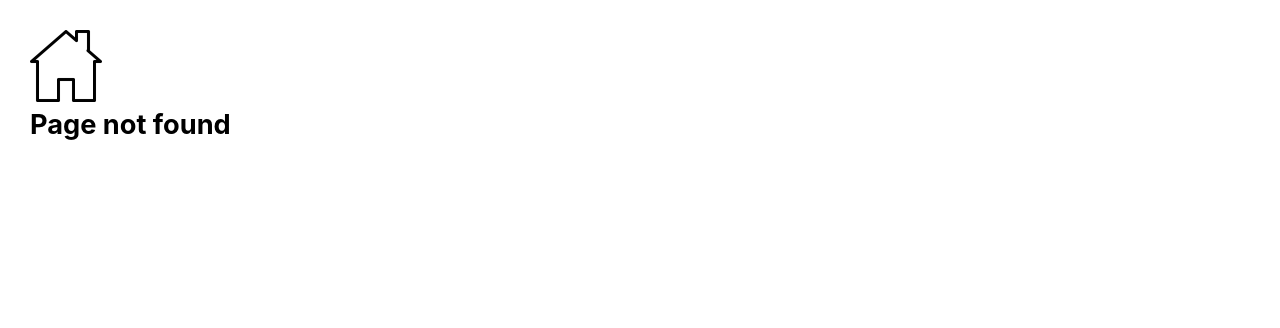
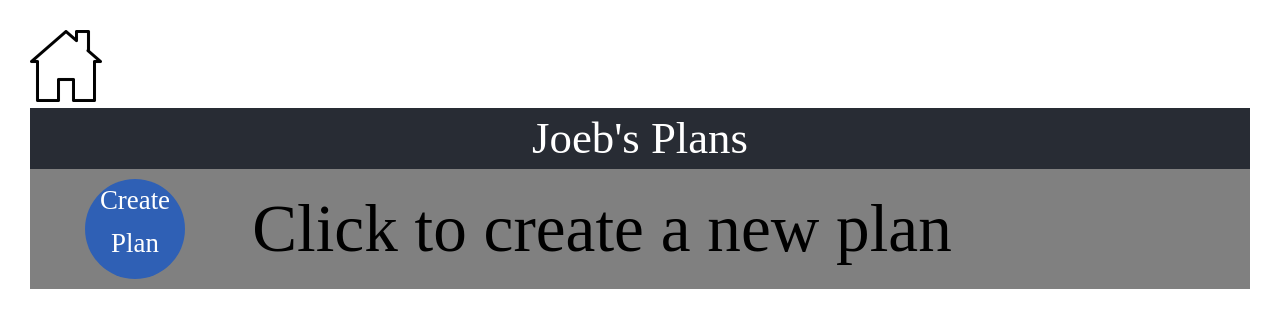
Before and after one commit to ramla199/CYF_Development-Planner, a React (Create React App) app in the folder client/: page /plan-editor in a window 1280 px wide. Before the commit this address had no page. Shown: the top 328 px of the page. Built offline with nearby package versions, Linux system fonts and the light colour scheme; no server answers.

Commit message:
Some changes

```diff
--- a/client/src/App.js
+++ b/client/src/App.js
@@ -16,10 +16,9 @@ import Messages from "./components/dashboard/Messages";
 import Message from "./components/dashboard/Message";
 import NewFeedback from "./components/dashboard/NewFeedback";
 import NewMessage from "./components/dashboard/NewMessage";
-/* DG
 import Plans from "./components/dashboard/Plans";
 import PlanEditor from "./components/dashboard/PlanEditor";
-*/
+
 
 function App() {
 /*
@@ -113,23 +112,26 @@ console.log(location);
 
   return (
     <>
-      <Navbar />
+      {location.pathname !== "/plans" && <Navbar />}
       <Routes>
         <Route path="/" element={<Home />} />
         <Route
           path="register"
-//        element={ <Register setAuth={setAuth} /> } />
-          element={ <Register setUsername={setUsername} /> } />
+          //        element={ <Register setAuth={setAuth} /> } />
+          element={<Register setUsername={setUsername} />}
+        />
         <Route
           exact
           path="login"
-//        element={ <Login setAuth={setAuth} /> } />
-          element={ <Login setUsername={setUsername}/> } />
+          //        element={ <Login setAuth={setAuth} /> } />
+          element={<Login setUsername={setUsername} />}
+        />
         <Route
           exact
           path="dashboard"
-//        element={ <Dashboard setAuth={setAuth} /> } />
-          element={ <Dashboard setUsername={setUsername} /> } />
+          //        element={ <Dashboard setAuth={setAuth} /> } />
+          element={<Dashboard setUsername={setUsername} />}
+        />
         <Route path="/" element={<Home />} />
         <Route path="*" element={<NoMatch />} />
         <Route path="dashboard" element={<Dashboard />} />
@@ -139,6 +141,8 @@ console.log(location);
         <Route path="files" element={<Files />} />
         <Route path="new-feedback" element={<NewFeedback />} />
         <Route path="new-message" element={<NewMessage />} />
+        <Route path="plans" element={<Plans />} />
+        <Route path="plan-editor" element={<PlanEditor />} />
       </Routes>
     </>
   );
--- /dev/null
+++ b/client/src/components/dashboard/DisplayListItem.js
@@ -0,0 +1,85 @@
+import React from "react";
+import { monthNames, PREAMBLE_SIZE } from "../../../src/data/constants.js";
+
+/*
+EG
+
+theIndex => 1
+theKey => 20230007114954 for 07 Jan 2023 11:49:54am
+preambleText => Hello World
+*/
+
+const DisplayListItem = ({ theIndex, theKey, preambleText, handleClick, deletePlan }) => {
+  let colourClass, theDateAndTime, thePreamble;
+
+  if (theIndex === 0) {
+    // This is the exception - this will display CREATE PLAN instead
+    return (
+      <div
+        className="main-menu-item"
+        onClick={(event) => handleClick(event, theIndex)}
+      >
+        <div className="main-menu-date datetime0-colour">
+          <>
+            <span className="line1">Create</span>
+            <span className="line2">Plan</span>
+          </>
+        </div>
+        <div className="new-plan-desc">Click to create a new plan</div>
+      </div>
+    );
+  } else {
+    [colourClass, theDateAndTime] = createDateDisplay(theIndex, theKey);
+    thePreamble = createPreamble(preambleText) + " ...";
+    colourClass += " main-menu-date";
+  }
+
+  return (
+    <>
+      <div
+        className="main-menu-item"
+        onClick={(event) => handleClick(event, theIndex, theKey)}
+      >
+        <div className={colourClass}>
+          <p className="date-and-time">{theDateAndTime}</p>
+        </div>
+        <div className="main-menu-description">{thePreamble}</div>
+      </div>
+      <button className={"delete-button"}
+              onClick={() => deletePlan(theIndex)}>Delete</button>
+    </>
+  );
+};
+
+function createDateDisplay(index, eachKey) {
+  // 01234567890123
+  // YYYYMMDDHHMMSS
+
+  const displayTimeStamp =
+    `${eachKey.slice(6, 8)} ${monthNames[+eachKey.slice(4, 6)]} ${eachKey.slice(
+      0,
+      4
+    )} ` +
+    `${eachKey.slice(8, 10)}:${eachKey.slice(10, 12)}:${eachKey.slice(12, 14)}`;
+  const theClassName = "datetime" + (index % 4) + "-colour";
+  return [theClassName, displayTimeStamp];
+}
+
+function createPreamble(preambleTextArray) {
+  let result = "";
+  for (let i = 0; i < preambleTextArray.length; i++) {
+    result += preambleTextArray[i];
+    if (result.length > PREAMBLE_SIZE) {
+      break;
+    }
+  }
+  return result.slice(0, PREAMBLE_SIZE) + ` TESTING 123 JDNFKF DJJFE
+  DBFJDNKJ#FKDLK
+  FKKFJGK
+  KFJFDKGKL#LKDFKFKJKMD,
+  FKGKFJKDK
+
+  FLJGFKKFK`;
+}
+
+export default DisplayListItem;
--- /dev/null
+++ b/client/src/components/dashboard/PlanEditor.js
@@ -0,0 +1,88 @@
+import React, { useState, useEffect } from "react";
+import { useNavigate } from "react-router-dom";
+import DisplayListItem from "./DisplayListItem";
+import "../../../src/styles.css";
+
+function Plans() {
+  const [allPlansFetched, setAllPlansFetched] = useState([]);
+  const [planSelected, setPlanSelected] = useState(null);
+  const navigate = useNavigate();
+
+  const theUserName = "joeb";
+
+  const getPlans = async () => {
+    try {
+      const response = await fetch("http://localhost:4000/plans/joeb");
+      const jsonData = await response.json();
+      console.log(jsonData);
+      setAllPlansFetched(jsonData);
+    } catch (err) {
+      console.error(err.plan);
+    }
+  };
+
+  const handleClick = (event, theIndex, theKey = null) => {
+    //  setSelectedRecordInfo({ theIndex: theIndex, theKey: theKey });
+    //  setStage(2); // Second Stage: Allow User to enter/edit plan
+    console.log(event);
+    console.log(theIndex, theKey);
+    setPlanSelected({
+      theIndex: theIndex,
+      theKey: theKey,
+      theUserName: theUserName,
+    });
+  };
+
+  useEffect(() => {
+    getPlans();
+  }, []);
+
+  useEffect(() => {
+    setAllPlansFetched(allPlansFetched);
+  }, [allPlansFetched]);
+
+  useEffect(() => {
+    if (planSelected) {
+      navigate(-1);
+    }
+  }, [planSelected, navigate]);
+
+  const keysArray = [];
+  const preambleTextArray = [];
+  allPlansFetched.forEach((element, index) => {
+    keysArray.push(element.amended_timestamp.replace(/:/g, "")); // YYYYMMDDHHMMSS
+    preambleTextArray.push(element.preamble);
+  });
+
+  // Create a 'dummy' record for the NEW RECORD OPTION
+  keysArray.unshift(0);
+  preambleTextArray.unshift("Click to create a new plan.");
+
+  const orderedList = (
+    <ol className="main-menu-items">
+      {keysArray.map((eachKey, index) => {
+        return (
+          <li className="main-menu-item-container" key={eachKey}>
+            <DisplayListItem
+              theIndex={index}
+              theKey={eachKey}
+              preambleText={preambleTextArray[index]}
+              handleClick={handleClick}
+            />
+          </li>
+        );
+      })}
+    </ol>
+  );
+
+  return (
+    <>
+      <div className="username-header">{theUserName}</div>
+      <div className="main-menu-container">
+        <div className="main-menu">{orderedList}</div>
+      </div>
+    </>
+  );
+}
+
+export default Plans;
--- /dev/null
+++ b/client/src/components/dashboard/Plans.js
@@ -0,0 +1,118 @@
+import React, { useState, useEffect } from "react";
+import { useNavigate } from "react-router-dom";
+import DisplayListItem from "./DisplayListItem";
+import "../../../src/styles.css";
+
+function Plans() {
+  const [allPlansFetched, setAllPlansFetched] = useState([]);
+  const [planSelected, setPlanSelected] = useState(null);
+  const navigate = useNavigate();
+
+  const theUserName = "joeb";
+
+  const getPlans = async () => {
+    try {
+      const response = await fetch("http://localhost:4000/plans/joeb");
+      console.log(response)
+      const jsonData = await response.json();
+      console.log(jsonData);
+      setAllPlansFetched(jsonData);
+    } catch (err) {
+      console.error(err.message);
+    }
+  };
+
+  const handleClick = (event, theIndex, theKey = null) => {
+    //  setSelectedRecordInfo({ theIndex: theIndex, theKey: theKey });
+    //  setStage(2); // Second Stage: Allow User to enter/edit plan
+    console.log(event)
+    console.log(theIndex, theKey)
+    setPlanSelected({theIndex: theIndex, theKey:theKey, theUserName:theUserName})
+   };
+
+  function deletePlan(index) {
+    let answer = window.confirm("Are You Sure?");
+    console.log(index)
+    console.log(allPlansFetched);
+    if (answer) {
+      deletePlan2(index)
+    }
+  }
+
+  async function deletePlan2(deleteIndex) {
+    // Need to subtract one because the 0th item represents the "Create Plan" message
+    // So the first plan is indexed with the value 1
+    // The second is indexed as 2, etc.
+    const actualIndex = deleteIndex - 1;
+    const serialId = allPlansFetched[actualIndex].plan_serial_id;
+    console.log(actualIndex,serialId)
+    console.log(deleteIndex)
+    try {
+      await fetch(`http://localhost:4000/plans/${serialId}`, {
+        method: "DELETE",
+        headers: { token: localStorage.token },
+      });
+      setAllPlansFetched(
+        allPlansFetched.filter((_, index) => index !== actualIndex)
+      );
+      console.log(allPlansFetched)
+    } catch (err) {
+      console.error(err.message);
+    }
+  }
+
+  useEffect(() => {
+    getPlans();
+  }, []);
+
+  useEffect(() => {
+    setAllPlansFetched(allPlansFetched);
+  }, [allPlansFetched]);
+
+  useEffect(() => {
+    if (planSelected) {
+        navigate("/plan-editor");
+    };
+  }, [planSelected, navigate]);
+
+  const keysArray = [];
+  const preambleTextArray = [];
+  allPlansFetched.forEach((element, index) => {
+    keysArray.push(element.amended_timestamp.replace(/:/g, "")); // YYYYMMDDHHMMSS
+    preambleTextArray.push(element.preamble);
+  });
+
+  // Create a 'dummy' record for the NEW RECORD OPTION
+  keysArray.unshift(0);
+  preambleTextArray.unshift("Click to create a new plan.");
+
+  const orderedList = (
+    <ol className="main-menu-items">
+      {keysArray.map((eachKey, index) => {
+        return (
+          <li className="main-menu-item-container" key={eachKey}>
+            <DisplayListItem
+              theIndex={index}
+              theKey={eachKey}
+              preambleText={preambleTextArray[index]}
+              handleClick={handleClick}
+              deletePlan={deletePlan}
+            />
+          </li>
+        );
+      })}
+    </ol>
+  );
+
+  return (
+      <>
+        <div className="username-header">{theUserName}</div>
+        <div className="main-menu-container">
+          <div className="main-menu">{orderedList}</div>
+        </div>
+      </>
+    );
+
+}
+
+export default Plans;
```
Also changed, not shown: 1 other file (tests, documents, lock files or other folders).
